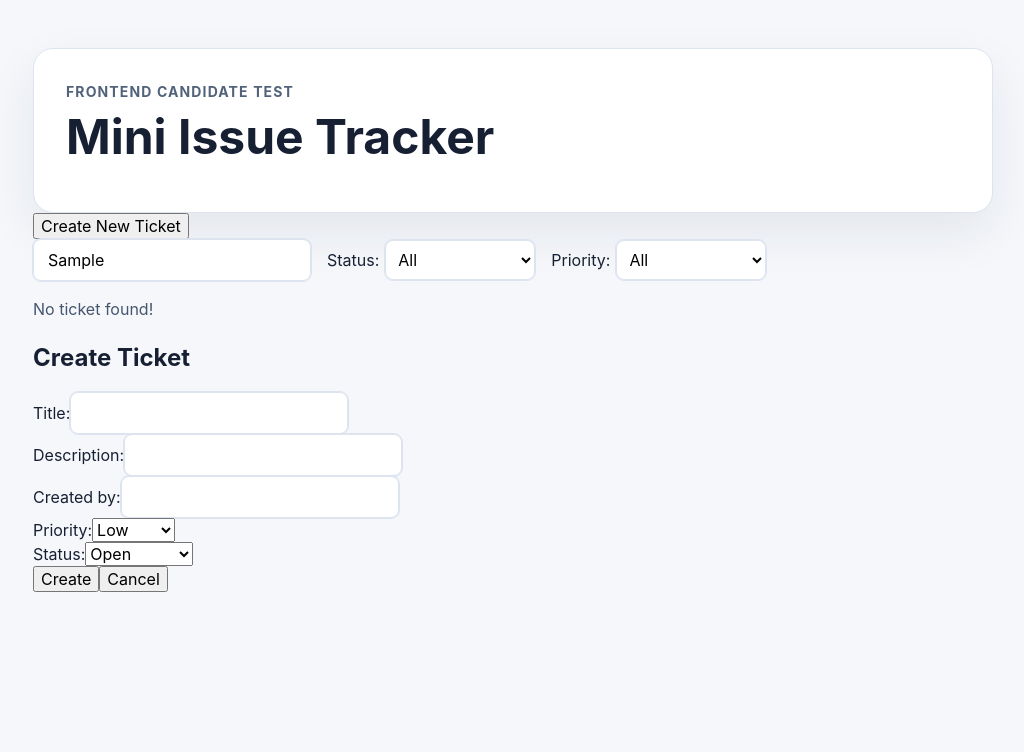
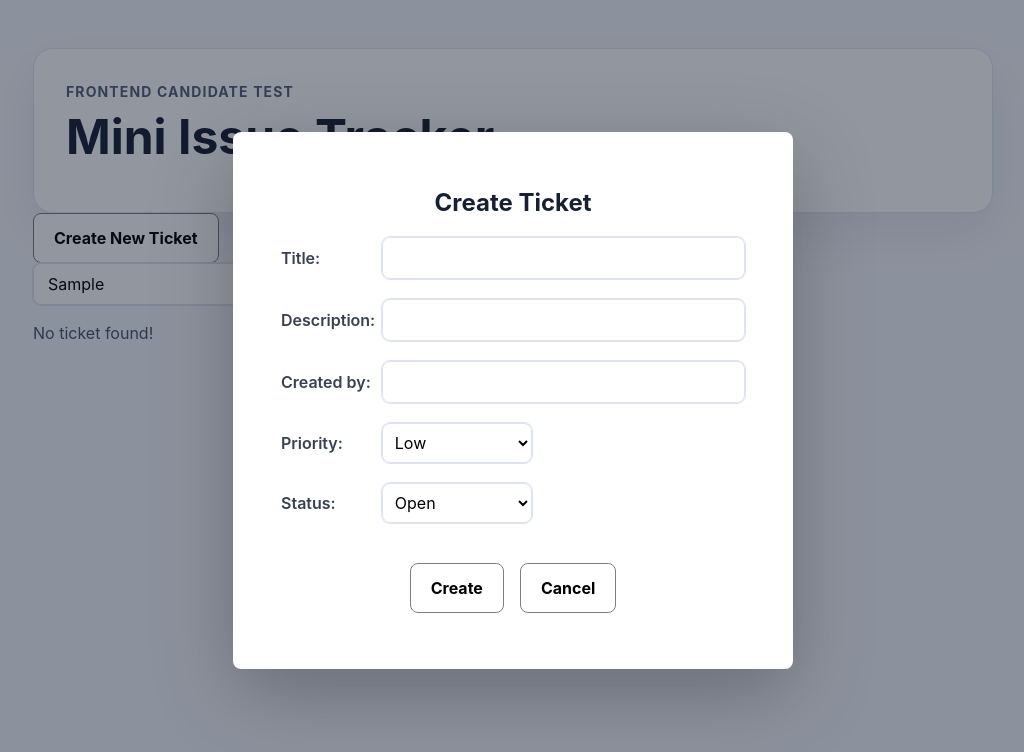
Before and after one commit to Trang217/issue-tracker, a React (Vite) app: page / in a window 1280 px wide. Both pictures are taken after typing "Sample" into the empty fields and a click on the button "Create New Ticket". Shown: the top 752 px of the page, without its empty margins (127-1151 px from the left). Built offline with nearby package versions, Linux system fonts and the light colour scheme.

Commit message:
adding style for modal

```diff
--- a/src/components/Modal.tsx
+++ b/src/components/Modal.tsx
@@ -5,5 +5,9 @@ interface ModalProps {
 }
 
 export default function Modal({ children }: ModalProps) {
-  return <div>{children}</div>;
+  return (
+    <div className="modal-wrapper">
+      <div className="modal-content"> {children}</div>
+    </div>
+  );
 }
--- a/src/components/TicketForm.tsx
+++ b/src/components/TicketForm.tsx
@@ -55,6 +55,7 @@ export default function TicketForm({
           name="description"
           id="description"
           value={description}
+          onChange={handleChange}
         />
       </div>
 
--- a/src/styles/global.css
+++ b/src/styles/global.css
@@ -77,6 +77,29 @@ input {
   outline: 1px solid #dde4f0;
 }
 
+button {
+  padding: 14px 20px;
+  border: 1px solid #7b8085;
+  border-radius: 8px;
+  background: #ffffff;
+  cursor: pointer;
+  font-weight: bold;
+}
+
+button:hover {
+  transform: scale(1.02);
+  box-shadow: 0 10px 24px rgba(0, 0, 0, 0.1);
+  transition: all 0.25s ease-out;
+}
+
+.button-group {
+  display: flex;
+  justify-content: center;
+  align-items: center;
+  gap: 16px;
+  margin-top: 20px;
+}
+
 .ticket-layout {
   display: flex;
   justify-content: space-between;
@@ -125,7 +148,8 @@ input {
 }
 
 .ticket-filter-group select,
-.detail-selection select {
+.detail-selection select,
+.form-element select {
   min-width: 150px;
   padding: 8px;
   border: 1px solid #dde4f0;
@@ -152,3 +176,62 @@ input {
   display: flex;
   gap: 6px;
 }
+
+/* Modal */
+
+.modal-wrapper {
+  display: flex;
+  justify-content: center;
+  align-items: center;
+  position: fixed;
+  inset: 0;
+  width: 100%;
+  padding: 18px;
+  background: rgba(15, 23, 42, 0.45);
+}
+
+.modal-content {
+  width: min(80%, 100%);
+  width: min(560px, 100%);
+  overflow-y: auto;
+  background-color: white;
+  border-radius: 8px;
+  box-shadow: 0 24px 80px rgba(0, 0, 0, 0.25);
+}
+
+/* Form */
+
+form {
+  margin: 0 auto;
+  padding: 56px 48px;
+  border-radius: 8px;
+  display: flex;
+  flex-direction: column;
+  gap: 20px;
+}
+
+form input {
+  flex: 1;
+  background: transparent;
+  min-width: 240px;
+  padding: 10px 14px;
+  border: 1px solid #dde4f0;
+  border-radius: 8px;
+  background-color: #ffffff;
+}
+
+form h2 {
+  margin: 0 auto;
+}
+
+.form-element {
+  display: flex;
+  gap: 8px;
+  align-items: center;
+}
+
+.form-element label {
+  width: 20%;
+  font-weight: 600;
+  color: #374151;
+}
```
